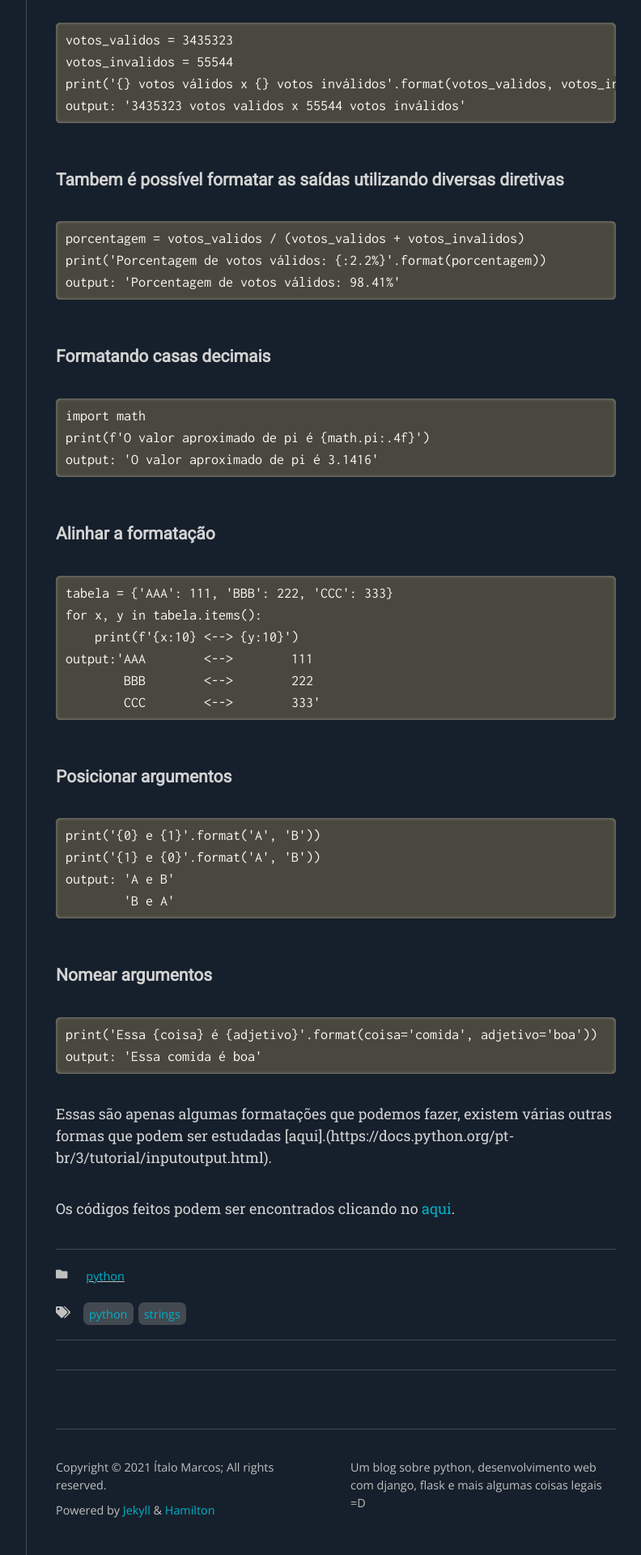
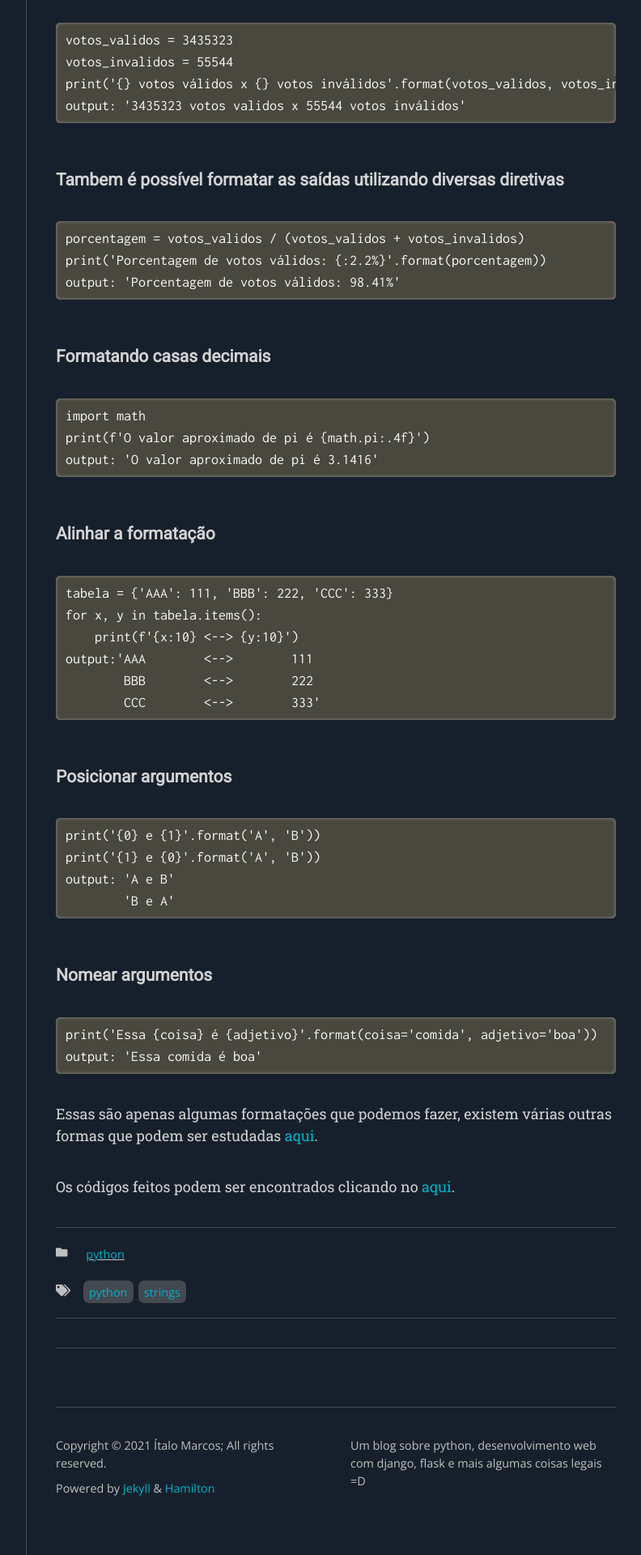
Before and after one commit to Italo11Marcos/italo11marcos.github.io, a Jekyll site: the page built from _posts/2021-01-23-Formatando-Strings.md, in a window 1280 px wide. Shown: the part 856-2776 px from the top of the page at 81% size, without its empty margins (357-1149 px from the left). Built offline with Jekyll 4.4.1, drawn with Linux system fonts in a browser that asks for light colours; nearby versions of some CDN libraries; some web fonts are replaced; comment, search, counter and statistics services are not loaded.

Commit message:
Corrigindo link

````diff
--- a/_posts/2021-01-23-Formatando-Strings.md
+++ b/_posts/2021-01-23-Formatando-Strings.md
@@ -63,6 +63,6 @@ print('Essa {coisa} é {adjetivo}'.format(coisa='comida', adjetivo='boa'))
 output: 'Essa comida é boa'
 ```
 
-Essas são apenas algumas formatações que podemos fazer, existem várias outras formas que podem ser estudadas [aqui].(https://docs.python.org/pt-br/3/tutorial/inputoutput.html).
+Essas são apenas algumas formatações que podemos fazer, existem várias outras formas que podem ser estudadas [aqui](https://docs.python.org/pt-br/3/tutorial/inputoutput.html).
 
 Os códigos feitos podem ser encontrados clicando no [aqui](https://drive.google.com/file/d/1xAsqFY6k2oWALTBAs4Hgpa5dJy5Z9VUH/view?usp=sharing).
````
